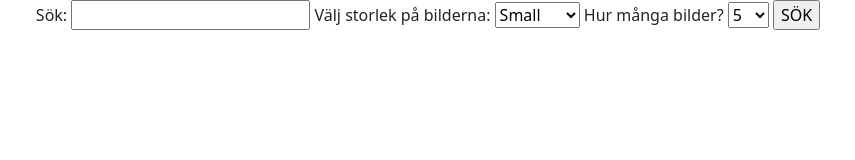
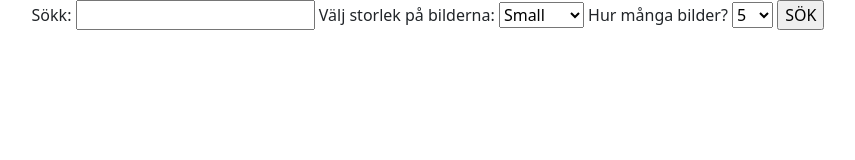
Before and after one commit to talebhammoude/FE21-JS1-taleb-hammoude-miniprojekt4, a website: page index.html in a window 1280 px wide. Shown: the full height of the page, 212-1067 px from the left. Drawn offline with nearby package versions, Linux system fonts and the light colour scheme.

Commit message:
Update index.html

```diff
--- a/index.html
+++ b/index.html
@@ -12,7 +12,7 @@
 
     <div class="search-fields">
 
-      <label for="searchpic">Sök:</label>
+      <label for="searchpic">Sökk:</label>
       <input type="search" id="searchpic" />
 
 
```
